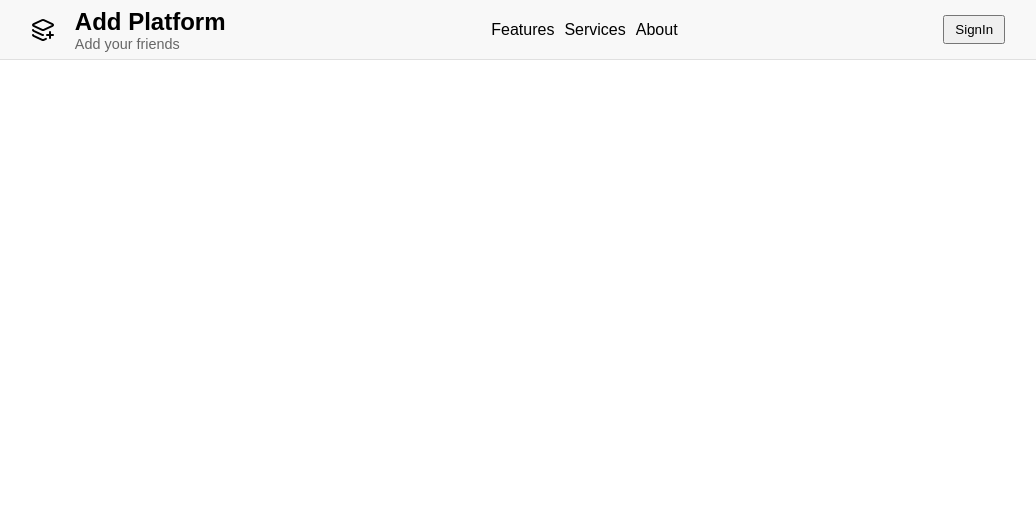
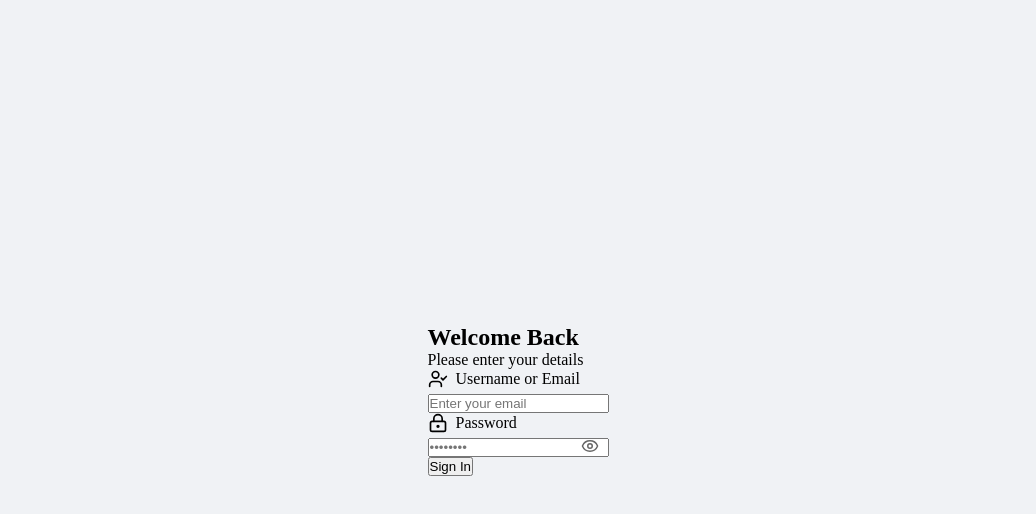
Before and after one commit to Jamesftw10/First-React, a React (Vite) app in the folder My-react-app/: page /portalpage in a window 1280 px wide. Shown: the top 514 px of the page, without its empty margins (122-1158 px from the left). Built offline with nearby package versions, Linux system fonts and the light colour scheme.

Commit message:
file react hook

```diff
--- a/My-react-app/package.json
+++ b/My-react-app/package.json
@@ -12,7 +12,8 @@
   "dependencies": {
     "lucide-react": "^1.8.0",
     "react": "^19.2.4",
-    "react-dom": "^19.2.4"
+    "react-dom": "^19.2.4",
+    "react-router-dom": "^7.14.1"
   },
   "devDependencies": {
     "@eslint/js": "^9.39.4",
--- a/My-react-app/src/LandingPage/LandingNav.jsx
+++ b/My-react-app/src/LandingPage/LandingNav.jsx
@@ -1,10 +1,9 @@
-import { useState } from 'react'
+import { useNavigate } from 'react-router-dom'
 import styles from './Landing.module.css'
 import LayersPlusIcon from './LeyersPlus.jsx'
-import LogInPortal from './LoginHolder/LogInPortal.jsx'
 
 function LandingNav() {
-  const [showLogin, setShowLogin] = useState(false)
+    const navigate = useNavigate()
     return (
         <nav className={styles.navbar}>
             <div className={styles.container}>
@@ -23,12 +22,11 @@ function LandingNav() {
                     </ul>
                 </div>
                 <div>
-                    <button onClick={() => setShowLogin(true)}>
+                    <button onClick={() => navigate('/portalpage')}>
                         SignIn
                     </button>
                 </div>
             </div>
-            {showLogin && <LogInPortal />}
         </nav>
     )
 }
--- a/My-react-app/src/LandingPage/LoginHolder/LogInPortal.jsx
+++ b/My-react-app/src/LandingPage/LoginHolder/LogInPortal.jsx
@@ -1,7 +1,77 @@
+import { useState } from "react";
+import { useNavigate } from "react-router-dom";
+import { UserCheck, LockKeyhole, Eye, EyeOff } from 'lucide-react';
+import styles from './LogInPortal.module.css';
+
 function LogInPortal() {
+    const navigate = useNavigate();
+
+    // State para sa inputs at password visibility
+    const [email, setEmail] = useState("");
+    const [password, setPassword] = useState("");
+    const [showPassword, setShowPassword] = useState(false);
+
+    const handleSubmit = (e) => {
+        e.preventDefault();
+
+        // Dito mo ilalagay ang logic mo (e.g., checking sa data.js)
+        if (email === "admin" && password === "123") {
+            navigate('/app');
+        } else {
+            alert("Invalid credentials");
+        }
+    };
+
     return (
-        <div>
-            <h1>Log In Portal</h1>
+        <div className={styles.container}>
+            <form className={styles.loginCard} onSubmit={handleSubmit}>
+                <h2>Welcome Back</h2>
+                <p>Please enter your details</p>
+
+                {/* Email Input Group */}
+                <div className={styles.inputGroup}>
+                    <label>
+                        <UserCheck size={20} className={styles.icon} />
+                        <span>Username or Email</span>
+                    </label>
+                    <input
+                        type="text"
+                        placeholder="Enter your email"
+                        value={email}
+                        onChange={(e) => setEmail(e.target.value)}
+                        required
+                    />
+                </div>
+
+                {/* Password Input Group */}
+                <div className={styles.inputGroup}>
+                    <label>
+                        <LockKeyhole size={20} className={styles.icon} />
+                        <span>Password</span>
+                    </label>
+                    <div className={styles.passwordWrapper}>
+                        <input
+                            type={showPassword ? "text" : "password"}
+                            placeholder="••••••••"
+                            value={password}
+                            onChange={(e) => setPassword(e.target.value)}
+                            required
+                        />
+                        {/* Show/Hide Password Toggle */}
+                        <button
+                            type="button"
+                            className={styles.eyeBtn}
+                            onClick={() => setShowPassword(!showPassword)}
+                        >
+                            {showPassword ? <EyeOff size={18} /> : <Eye size={18} />}
+                        </button>
+                    </div>
+                </div>
+
+                <button type="submit" className={styles.submitBtn}>
+                    Sign In
+                </button>
+            </form>
         </div>
     );
 }
--- /dev/null
+++ b/My-react-app/src/LandingPage/LoginHolder/LogInPortal.module.css
@@ -0,0 +1,39 @@
+.inputGroup label {
+    display: flex;
+    align-items: center;
+    gap: 8px; /* Space sa pagitan ng icon at text */
+    margin-bottom: 5px;
+    font-weight: 500;
+}
+
+.passwordWrapper {
+    position: relative; /* Para mailagay ang Eye icon sa loob ng input */
+    display: flex;
+    align-items: center;
+}
+
+.eyeBtn {
+    position: absolute;
+    right: 10px;
+    background: none;
+    border: none;
+    cursor: pointer;
+    color: #666;
+}
+
+.container {
+  display: flex;
+  justify-content: center;
+  align-items: center;
+  height: 100vh; /* Puno ang buong screen */
+  background-color: #f0f2f5;
+}
+
+.loginForm {
+  background: white;
+  padding: 2rem;
+  border-radius: 8px;
+  box-shadow: 0 4px 12px rgba(0,0,0,0.1);
+  width: 100%;
+  max-width: 400px;
+}
--- a/My-react-app/src/NavigationBar.jsx
+++ b/My-react-app/src/NavigationBar.jsx
@@ -1,6 +1,8 @@
 import './index.css'
+import {useNavigate} from 'react-router-dom';
 
 function Navigation() {
+    const navigate = useNavigate();
     return(
         <nav>
             <div className='Flex-Align-Css'>
@@ -16,8 +18,8 @@ function Navigation() {
                 </ul>
             </div>
 
-                <button>
-                     Hire Me!
+                <button onClick={() => navigate('/')}>
+                     Log out
                 </button>
             </div>
 
--- a/My-react-app/src/main.jsx
+++ b/My-react-app/src/main.jsx
@@ -1,9 +1,19 @@
 import { StrictMode } from 'react'
 import { createRoot } from 'react-dom/client'
+import { BrowserRouter, Route, Routes } from 'react-router-dom'
 import './index.css'
-import Login from './Login/Login.jsx'
+import LandingPage from './LandingPage.jsx'
+import LogInPortal from './LandingPage/LoginHolder/LogInPortal.jsx'
+import App from './App.jsx'
+
 createRoot(document.getElementById('root')).render(
   <StrictMode>
-    <Login condition={true} />
+    <BrowserRouter>
+      <Routes>
+        <Route path='/' element={<LandingPage />} />
+        <Route path='/portalpage' element={<LogInPortal />} />
+        <Route path='/app' element={<App />} />
+      </Routes>
+    </BrowserRouter>
   </StrictMode>,
 )
```
Also changed, not shown: 1 other file (tests, documents, lock files or other folders).
